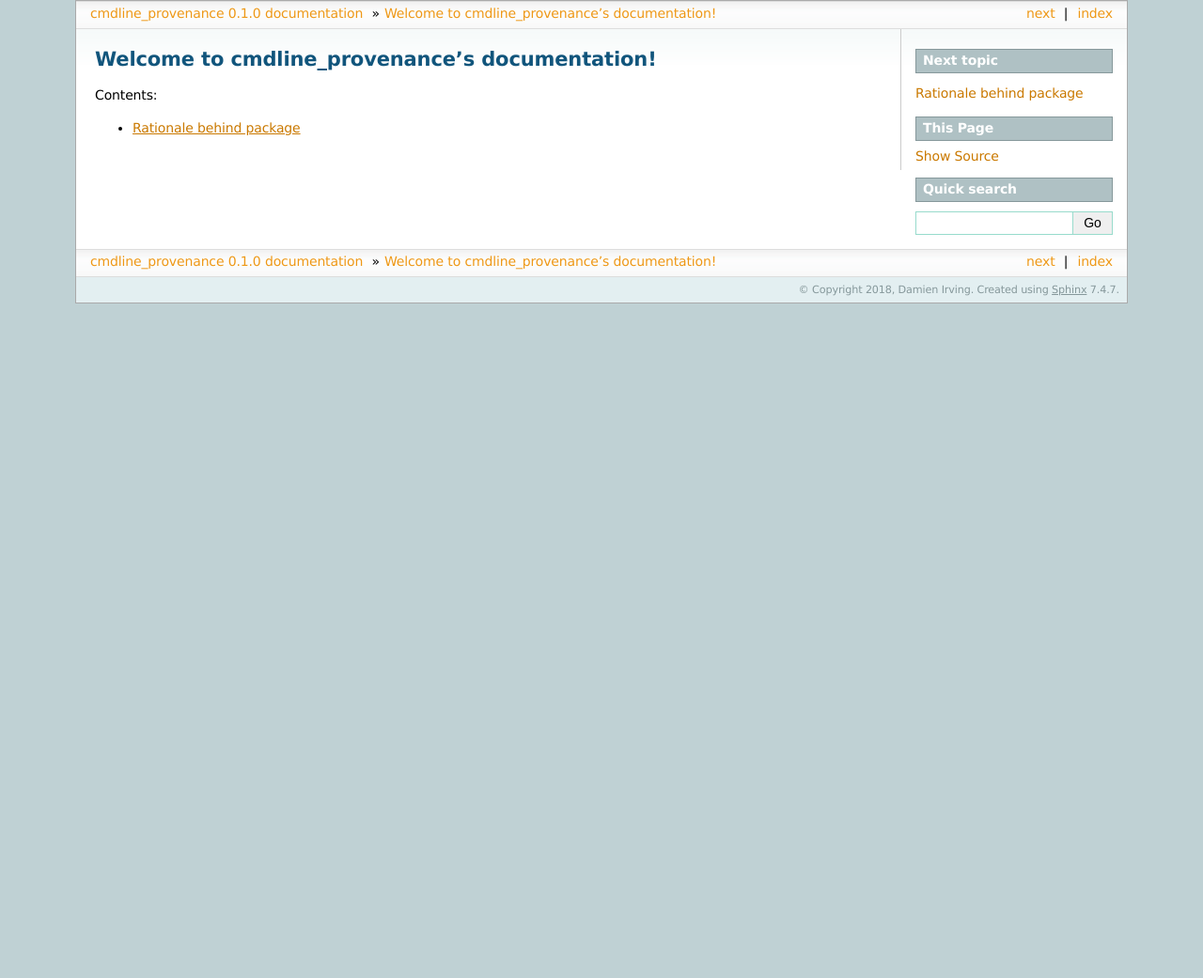
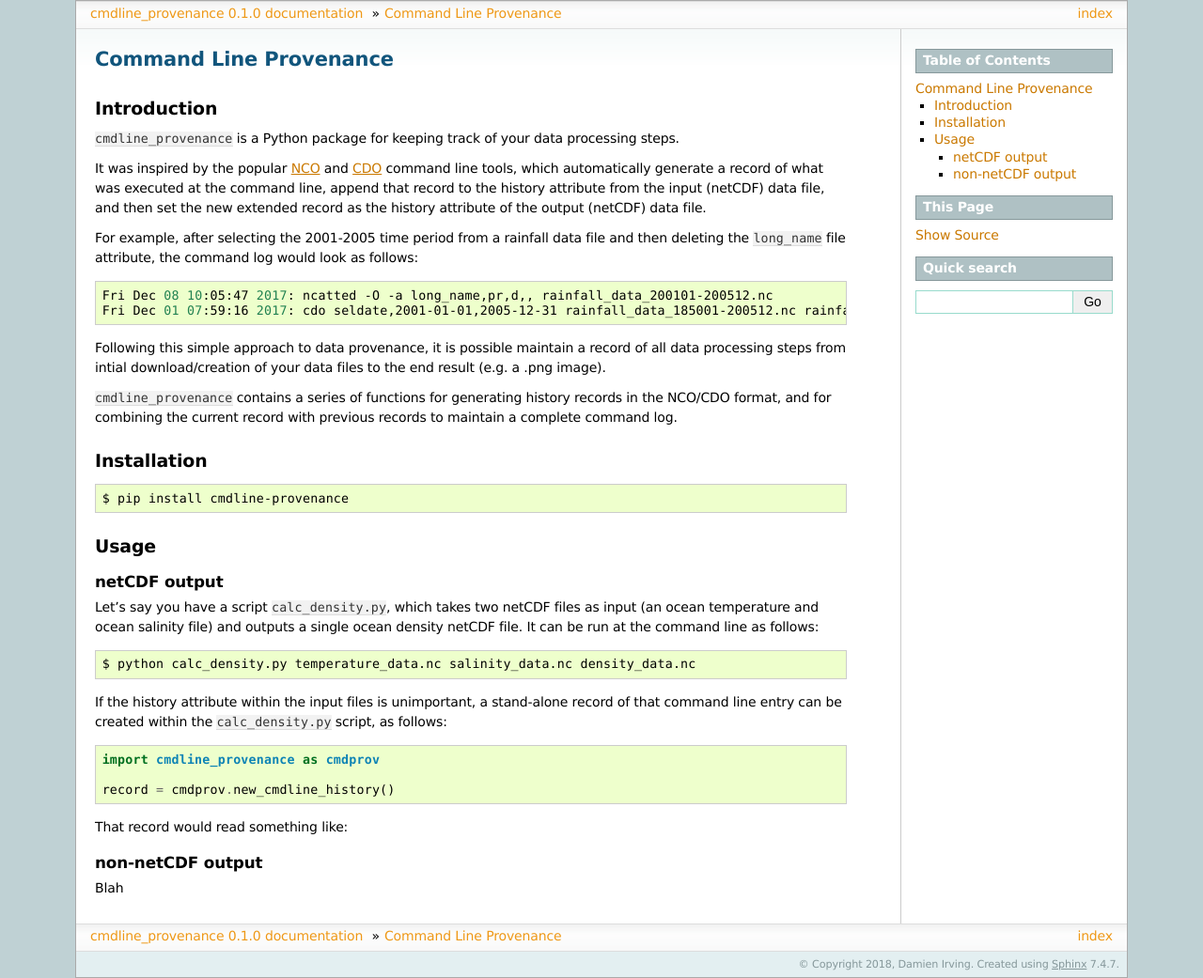
Before and after one commit to DamienIrving/cmdline_provenance, a Sphinx documentation site: the page built from docs/index.rst, in a window 1280 px wide. Shown: the whole page at 94% size. Built offline with Sphinx 7.4.7, drawn with Linux system fonts in a browser that asks for light colours; before the commit the page ends 900 px from its top, so only the background shows below that.

Commit message:
Started writing documentation

```diff
--- a/docs/index.rst
+++ b/docs/index.rst
@@ -1,9 +1,73 @@
-Welcome to cmdline_provenance's documentation!
-==============================================
+Command Line Provenance
+=======================
 
-Contents:
 
-.. toctree::
-   :maxdepth: 2
+Introduction
+------------
 
-   rationale-behind-package
+``cmdline_provenance`` is a Python package for keeping track of your data processing steps.
+
+It was inspired by the popular `NCO <http://nco.sourceforge.net/>`_ and
+`CDO <https://code.mpimet.mpg.de/projects/cdo>`_ command line tools,
+which automatically generate a record of what was executed at the command line,
+append that record to the history attribute from the input (netCDF) data file,
+and then set the new extended record as the history attribute of the output (netCDF) data file.
+
+For example, after selecting the 2001-2005 time period from a rainfall data file
+and then deleting the ``long_name`` file attribute,
+the command log would look as follows:
+
+.. code-block:: bash
+
+   Fri Dec 08 10:05:47 2017: ncatted -O -a long_name,pr,d,, rainfall_data_200101-200512.nc
+   Fri Dec 01 07:59:16 2017: cdo seldate,2001-01-01,2005-12-31 rainfall_data_185001-200512.nc rainfall_data_200101-200512.nc
+
+Following this simple approach to data provenance,
+it is possible maintain a record of all data processing steps
+from intial download/creation of your data files to the end result (e.g. a .png image).
+
+``cmdline_provenance`` contains a series of functions for generating history records in the NCO/CDO format,
+and for combining the current record with previous records to maintain a complete command log.
+
+
+Installation
+------------
+
+.. code-block:: bash
+
+   $ pip install cmdline-provenance
+
+
+Usage
+-----
+
+netCDF output
+^^^^^^^^^^^^^^^^^
+
+Let's say you have a script ``calc_density.py``,
+which takes two netCDF files as input (an ocean temperature and ocean salinity file)
+and outputs a single ocean density netCDF file.
+It can be run at the command line as follows:
+
+.. code-block:: bash
+
+   $ python calc_density.py temperature_data.nc salinity_data.nc density_data.nc
+
+
+If the history attribute within the input files is unimportant,
+a stand-alone record of that command line entry can be created
+within the ``calc_density.py`` script, as follows:
+
+.. code-block:: python
+
+   import cmdline_provenance as cmdprov
+
+   record = cmdprov.new_cmdline_history()
+
+That record would read something like:
+
+
+non-netCDF output
+^^^^^^^^^^^^^^^^^^^^^
+
+Blah
```
